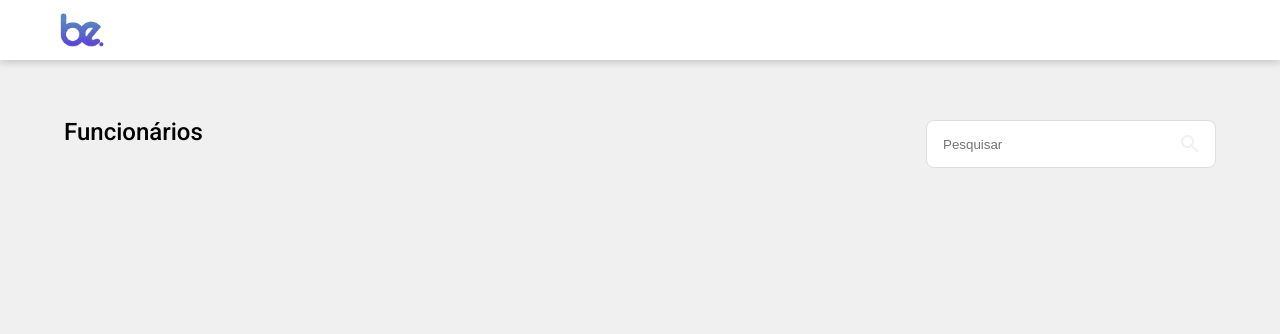
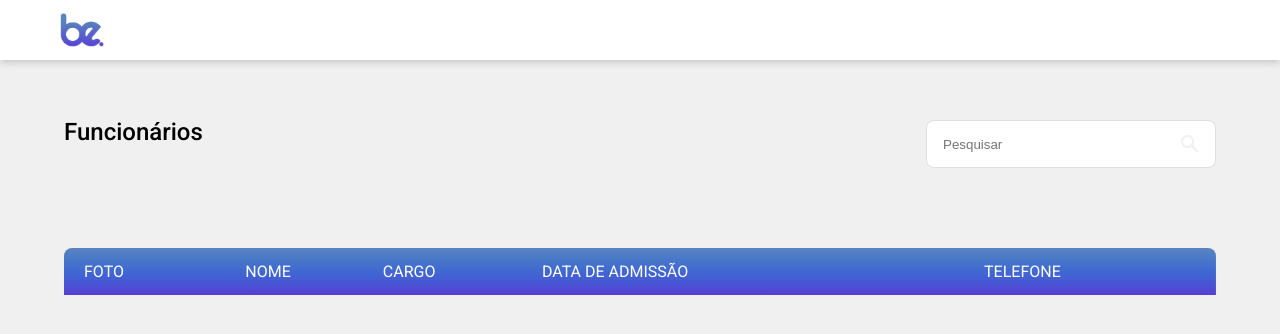
Before and after one commit to RayAra2004/employeeScreen, a React (Vite) app: page / in a window 1280 px wide. Shown: the top 334 px of the page. Built offline with nearby package versions, Linux system fonts and the light colour scheme.

Commit message:
feat: table header layout

```diff
--- a/src/App.tsx
+++ b/src/App.tsx
@@ -1,5 +1,6 @@
 import Header from './components/Header';
 import SearchBar from './components/SearchBar';
+import TableHeader from './components/TableHeader';
 import { SCApp, SCDivSearch } from './style/App/App';
 
 function App() {
@@ -11,6 +12,9 @@ function App() {
           <h1>Funcionários</h1>
           <SearchBar />
         </SCDivSearch>
+        <table>
+          <TableHeader />
+        </table>
       </main>
     </SCApp>
   );
--- /dev/null
+++ b/src/components/TableHeader.tsx
@@ -0,0 +1,16 @@
+import { SCTableHeader } from '../style/TableHeader/TableHeader';
+
+export default function TableHeader() {
+  return (
+    <SCTableHeader>
+      <tr>
+        <th>FOTO</th>
+        <th>NOME</th>
+        <th className="mobile little-ball">•</th>
+        <th className="web">CARGO</th>
+        <th className="web">DATA DE ADMISSÃO</th>
+        <th className="web">TELEFONE</th>
+      </tr>
+    </SCTableHeader>
+  );
+}
--- a/src/style/App/App.ts
+++ b/src/style/App/App.ts
@@ -8,6 +8,26 @@ export const SCApp = styled.div`
     margin: auto;
     width: 90%;
     padding-top: 60px;
+
+    table {
+      width: 100%;
+      margin-top: 80px;
+      border-collapse: collapse;
+      font-weight: 400;
+      font-size: 16px;
+      .web {
+        display: none;
+      }
+      @media (min-width: 1024px) {
+        .web {
+          display: table-cell;
+        }
+
+        .mobile {
+          display: none;
+        }
+      }
+    }
   }
 `;
 
--- /dev/null
+++ b/src/style/TableHeader/TableHeader.ts
@@ -0,0 +1,41 @@
+import styled from 'styled-components';
+
+export const SCTableHeader = styled.thead`
+  color: var(--white-color);
+  background-image: linear-gradient(
+    to bottom,
+    #5a84c0,
+    #4877ca,
+    #4068d1,
+    #4756d4,
+    #593ed2
+  );
+  height: 47px;
+
+  th:nth-child(3) {
+    border-radius: 0px 8px 0px 0px;
+  }
+
+  th {
+    vertical-align: middle;
+    text-align: left;
+  }
+  th:first-child {
+    padding-left: 20px;
+    border-radius: 8px 0px 0px 0px;
+  }
+
+  .little-ball {
+    font-size: 40px;
+  }
+
+  @media (min-width: 1024px) {
+    th:nth-child(3) {
+      border-radius: 0px;
+    }
+
+    th:last-child {
+      border-radius: 0px 8px 0px 0px;
+    }
+  }
+`;
```
